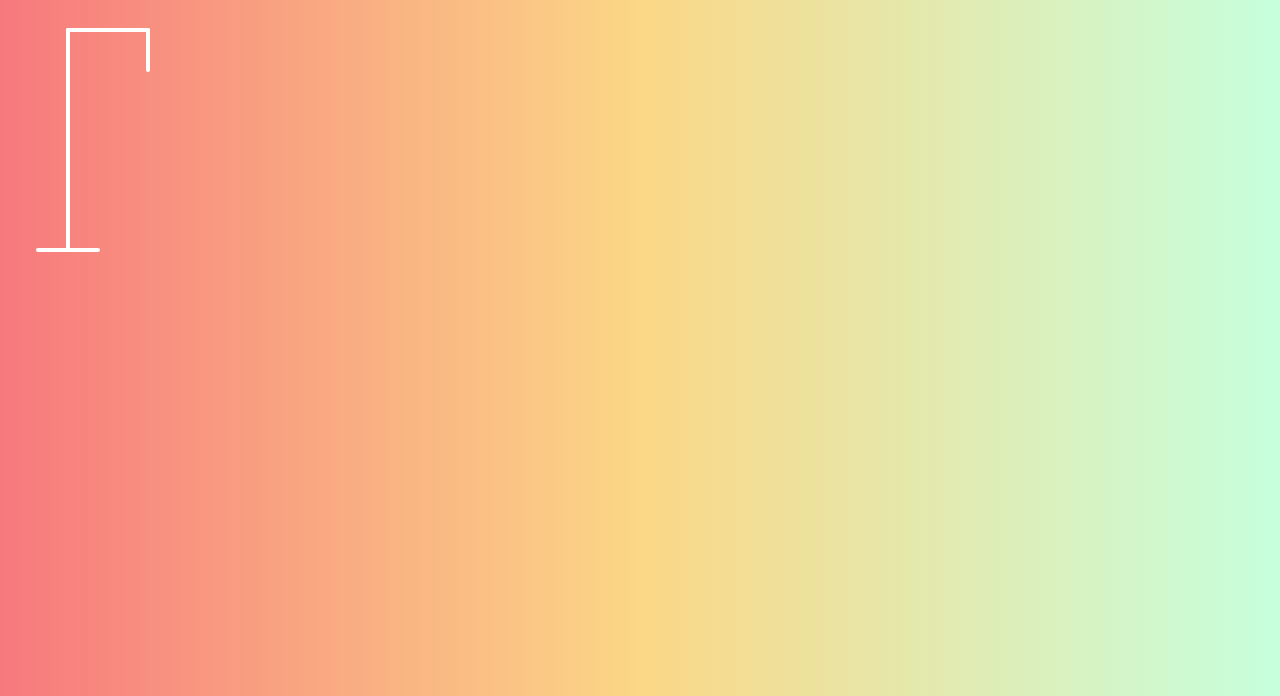
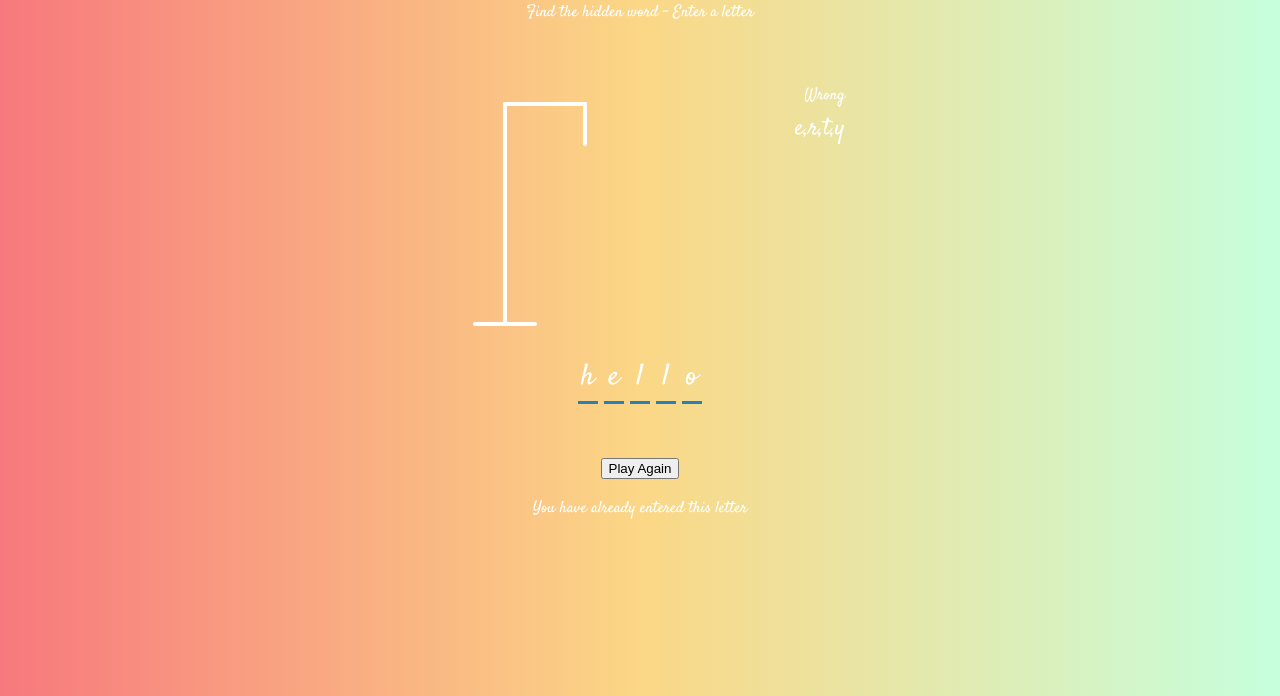
Before and after one commit to wissal92/vanilla-js-hangman, a plain HTML site: page index.html in a window 1280 px wide. Shown: the part 104-800 px from the top of the page. Drawn offline with Linux system fonts and the light colour scheme.

Commit message:
Finish the html file, Start styling

```diff
--- a/index.html
+++ b/index.html
@@ -26,6 +26,34 @@
          <line x1="140" y1="150" x2="110" y2="200" class="figure-part" />
          <line x1="140" y1="150" x2="170" y2="200" class="figure-part" />
       </svg>
+      <div class="wrong-letters-container">
+         <div id="wrong-letters">
+             <p>Wrong</p>
+             <span>e,r,t,y</span>
+         </div>
+      </div>
+
+      <div class="word" id="word">
+          <div class="letter">h</div>
+          <div class="letter">e</div>
+          <div class="letter">l</div>
+          <div class="letter">l</div>
+          <div class="letter">o</div>
+      </div>
+    </div>
+
+    <!-- Container for final message -->
+    <div class="popup-container" id="popup-container">
+      <div class="popup">
+        <h2 id="final-message"></h2>
+        <h3 id="final-message-reveal-word"></h3>
+        <button id="play-button">Play Again</button>
+      </div>
+    </div>
+
+    <!-- Notification -->
+    <div class="notification-container" id="notification-container">
+      <p>You have already entered this letter</p>
     </div>
     <script src="script.js"></script>
 </body>
--- a/styles.css
+++ b/styles.css
@@ -1,8 +1,70 @@
+@import url('https://fonts.googleapis.com/css?family=Satisfy&display=swap');
+
+* {
+    box-sizing: border-box;
+}
+
 body {
     background: #C6FFDD;  /* fallback for old browsers */
     background: -webkit-linear-gradient(to right, #f7797d, #FBD786, #C6FFDD);  /* Chrome 10-25, Safari 5.1-6 */
     background: linear-gradient(to right, #f7797d, #FBD786, #C6FFDD); /* W3C, IE 10+/ Edge, Firefox 16+, Chrome 26+, Opera 12+, Safari 7+ */
     color: #fff;
+    display: flex;
+    flex-direction: column;
+    font-family: 'Satisfy', cursive;
+    align-items: center;
+    height: 80vh;
+    margin: 0;
+    overflow: hidden;
+}
+
+h1{
+    margin: 20px 0 0;
+    font-size: 3rem;
+}
+
+.game-container {
+    padding:20px 30px;
+    position: relative;
+    margin: auto;
+    height: 350px;
+    width: 450px;
+}
+
+.wrong-letters-container{
+    position: absolute;
+    top: 20px;
+    right: 20px;
+    display: flex;
+    flex-direction: column;
+    text-align: right;
+}
+
+.wrong-letters-container p {
+    margin: 0 0 5px;
+}
+
+.wrong-letters-container span {
+    font-size: 24px;
+}
+
+.word {
+    display: flex;
+    position: absolute;
+    bottom: 10px;
+    left: 50%;
+    transform: translateX(-50%);
+}
+
+.letter {
+    border-bottom: 3px solid #2980b9;
+    display: inline-flex;
+    font-size: 30px;
+    align-items: center;
+    justify-content: center;
+    margin: 0 3px;
+    height: 50px;
+    width: 20px;
 }
 
 .figure-container{
```
